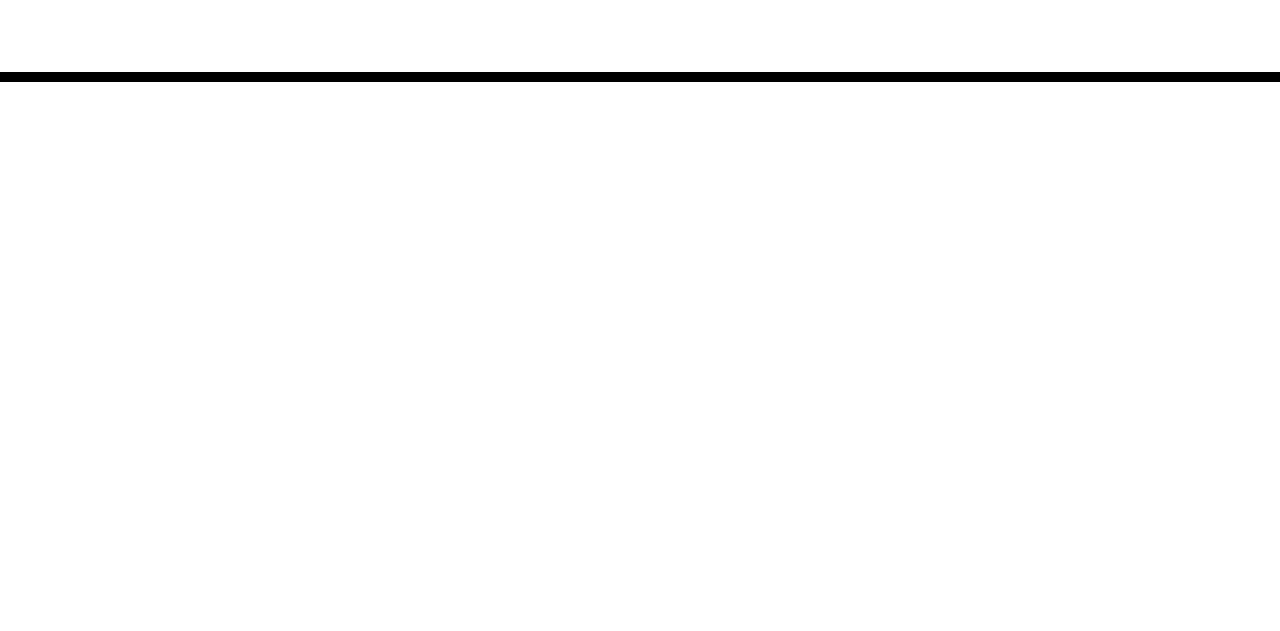
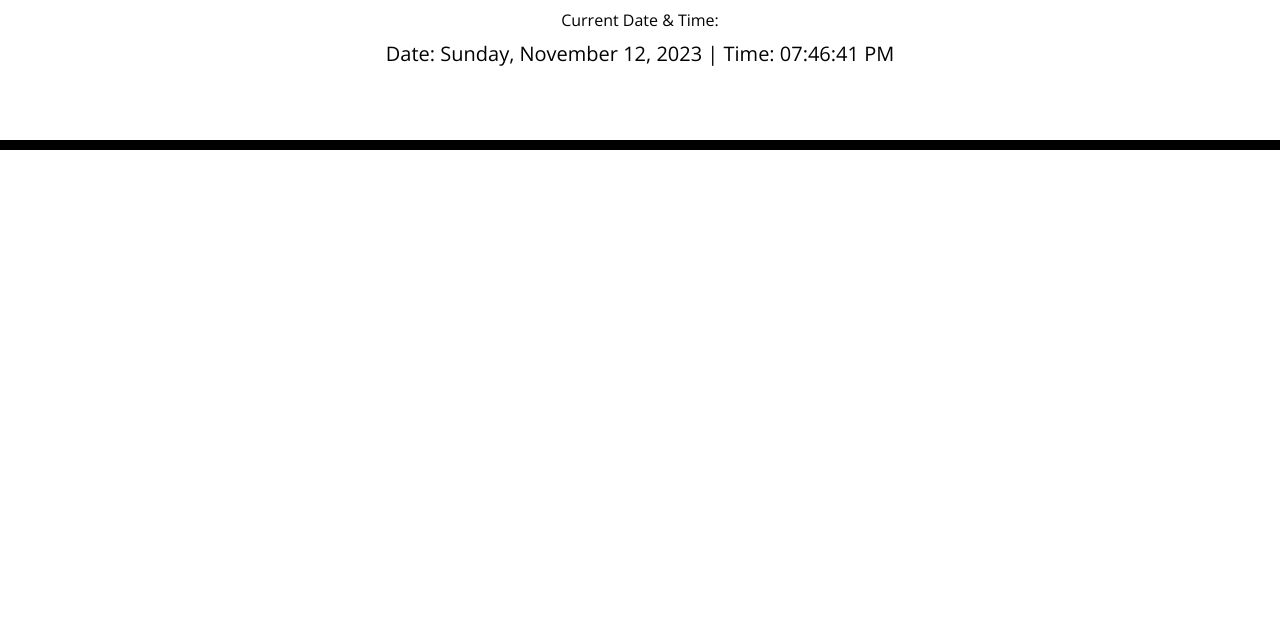
Before and after one commit to ahmadsaqib1/workday-planner, a plain HTML site: page index.html in a window 1280 px wide. Shown: the part 169-800 px from the top of the page. Drawn offline with nearby package versions, Linux system fonts and the light colour scheme.

Commit message:
Added current date and time in header

```diff
--- a/index.html
+++ b/index.html
@@ -9,7 +9,7 @@
       rel="stylesheet"
       integrity="sha384-KK94CHFLLe+nY2dmCWGMq91rCGa5gtU4mk92HdvYe+M/SXH301p5ILy+dN9+nJOZ"
       crossorigin="anonymous"
-      />
+    />
     <link
       rel="stylesheet"
       href="https://use.fontawesome.com/releases/v5.8.1/css/all.css"
@@ -28,12 +28,15 @@
     <header>
       <h1 class="display-3">Work Day Scheduler</h1>
       <p class="lead">A simple calendar app for scheduling your work day</p>
-      <p id="currentDay" class="lead"></p>
+      <p>Current Date & Time:</p>
+      <p class="lead">
+        Date: <span id="currentDay"></span> | Time: <span id="time"></span>
+      </p>
     </header>
     <div class="container">
       <!-- Timeblocks go here -->
     </div>
-
+    <script src="script.js"></script>
     <script src="https://cdnjs.cloudflare.com/ajax/libs/jquery/3.2.1/jquery.min.js"></script>
     <script src="https://cdn.jsdelivr.net/npm/dayjs@1/dayjs.min.js"></script>
   </body>
--- /dev/null
+++ b/script.js
@@ -0,0 +1,11 @@
+document.addEventListener("DOMContentLoaded", function () {
+  //  Display current date and time
+  function displayDateTime() {
+    var currentDay = dayjs().format("dddd, MMMM D, YYYY");
+    var currentTime = dayjs().format("hh:mm:ss A");
+    document.getElementById("currentDay").textContent = currentDay;
+    document.getElementById("time").textContent = currentTime;
+  }
+
+  displayDateTime();
+});
```
